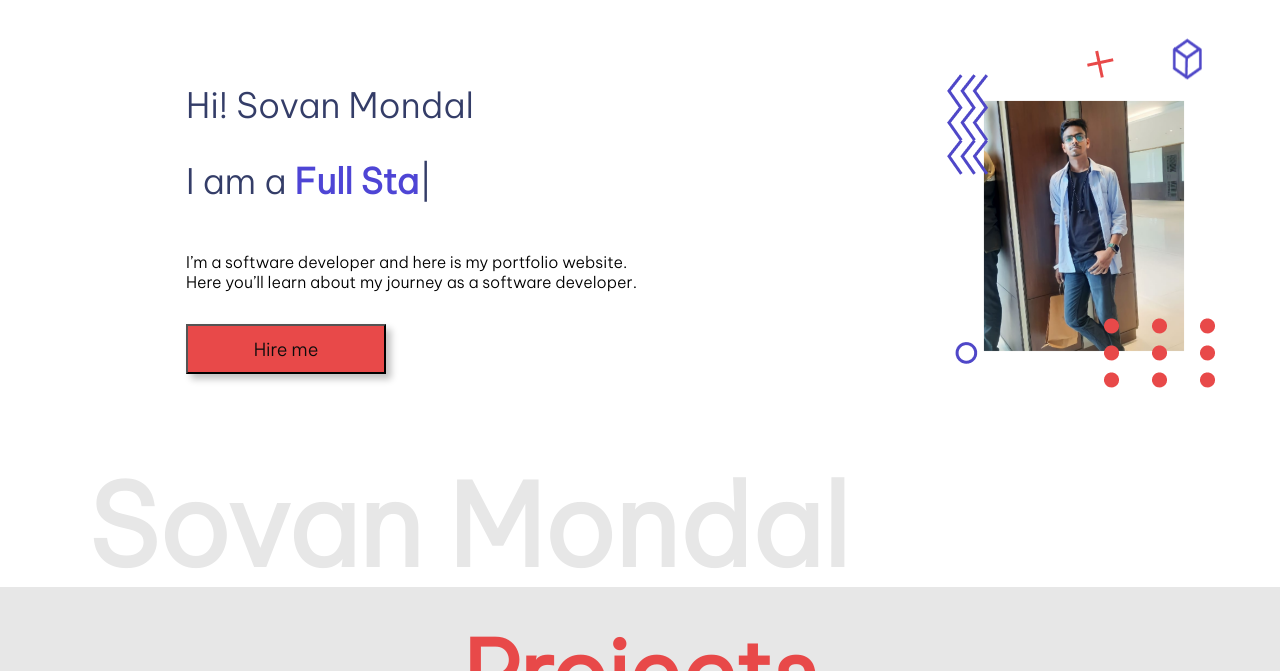
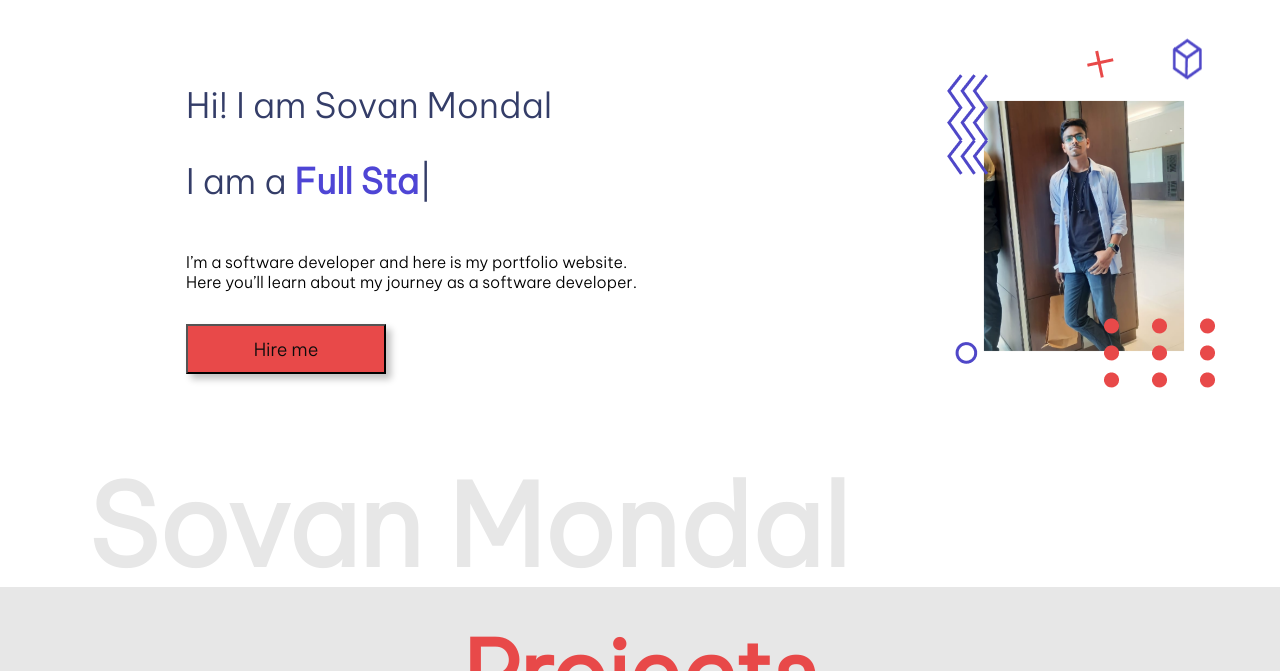
Before and after one commit to Sovan-07/portfolio_1st_try, a plain HTML site: page index.html in a window 1280 px wide. Shown: the part 129-800 px from the top of the page. Drawn offline with nearby package versions, Linux system fonts and the light colour scheme.

Commit message:
Update index.html

```diff
--- a/index.html
+++ b/index.html
@@ -23,7 +23,7 @@
         <div class="hero-section">
           <div class="absolute faded-text">Sovan Mondal</div>
           <div class="hero-section-left">
-            <div class="hero-section-heading">Hi! Sovan Mondal</div>
+            <div class="hero-section-heading">Hi! I am Sovan Mondal</div>
             <div class="hero-section-heading hero-section-sub-heading">
               I am a <span class="role"></span>
             </div>
```
